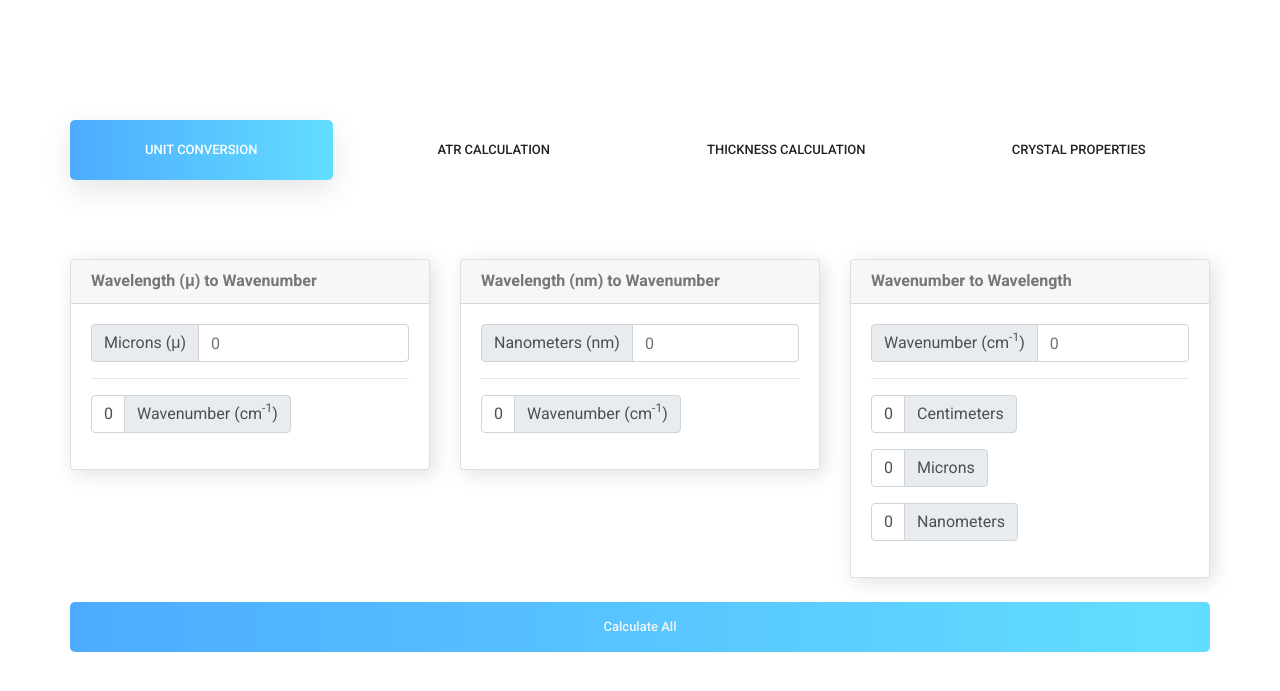
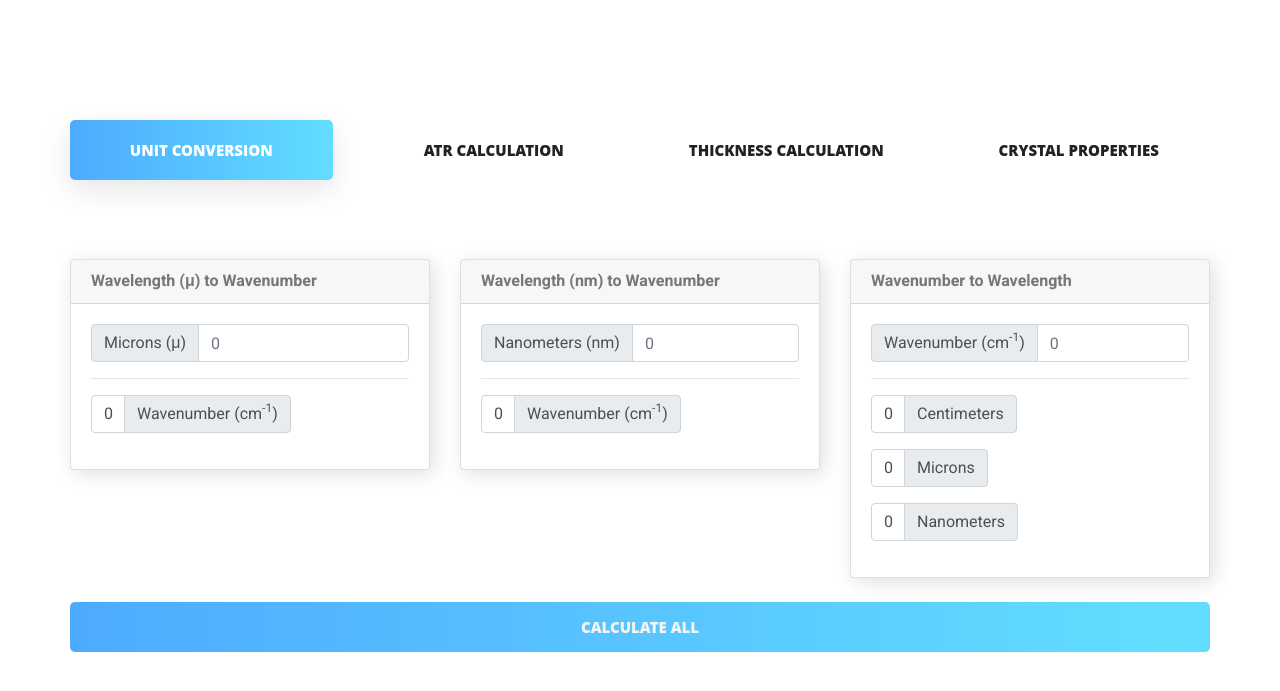
Before and after one commit to petercsauer/pikecalc-min, a PHP site: page /index.html in a window 1280 px wide. Shown: the top 691 px of the page. Run offline with PHP 8.4, Linux system fonts and the light colour scheme; some libraries are stand-ins or nearby versions.

Commit message:
changed fonts to make readability easier

```diff
--- a/css/style.css
+++ b/css/style.css
@@ -157,7 +157,7 @@ button:focus {
     .header_area .navbar .nav .nav-item {
       margin-right: 45px; }
       .header_area .navbar .nav .nav-item .nav-link {
-        font: 500 12px/100px "Roboto", sans-serif;
+        font: 900 13px/100px "Open Sans", sans-serif;
         text-transform: uppercase;
         color: #fff;
         padding: 0px;
@@ -2458,15 +2458,16 @@ h6 {
   background-size: 200% auto;
   padding: 0px 35px;
   color: #fff;
-  font-family: "Roboto", sans-serif;
-  font-size: 13px;
-  font-weight: 500;
+  font-family: "Open Sans", sans-serif;
+  font-size: 15px;
+  font-weight: 900;
   line-height: 50px;
   border-radius: 5px;
   outline: none !important;
   box-shadow: none !important;
   text-align: center;
   cursor: pointer;
+  text-transform: uppercase;
   transition: all 300ms linear 0s; }
   .main_btn:hover {
     background-position: right center;
@@ -2693,9 +2694,9 @@ h6 {
       text-align: center;
       line-height: 60px;
       border-radius: 5px;
-      font-size: 13px;
-      font-family: "Roboto", sans-serif;
-      font-weight: 500;
+      font-size: 15px;
+      font-family: "Open Sans", sans-serif;
+      font-weight: 900;
       text-transform: uppercase;
       color: #222222; }
       .made_life_inner .nav.nav-tabs li a.active {
@@ -3023,6 +3024,13 @@ h6 {
   .copy_right_text p a {
     color: #3bacf0; }
 
+  .badge{
+    float:right;
+  }
+  .btn{
+    text-align: left !important;
+  }
+
 /* End Footer Area css
 ============================================================================================ */
 /*---------------------------------------------------- */
--- a/index.html
+++ b/index.html
@@ -517,7 +517,7 @@
 											<h5 class="card-header name"></h5>
 											<div class="card-body">
 												<div class="row">
-												<div class="col-md-6">
+												<div class="col-md-6 mat-info">
 												<button type="button" class="btn" style="margin:5px; width:100%;">
 													Transmission Range <span class="badge badge-light trans-range"></span>
 												</button>
```
